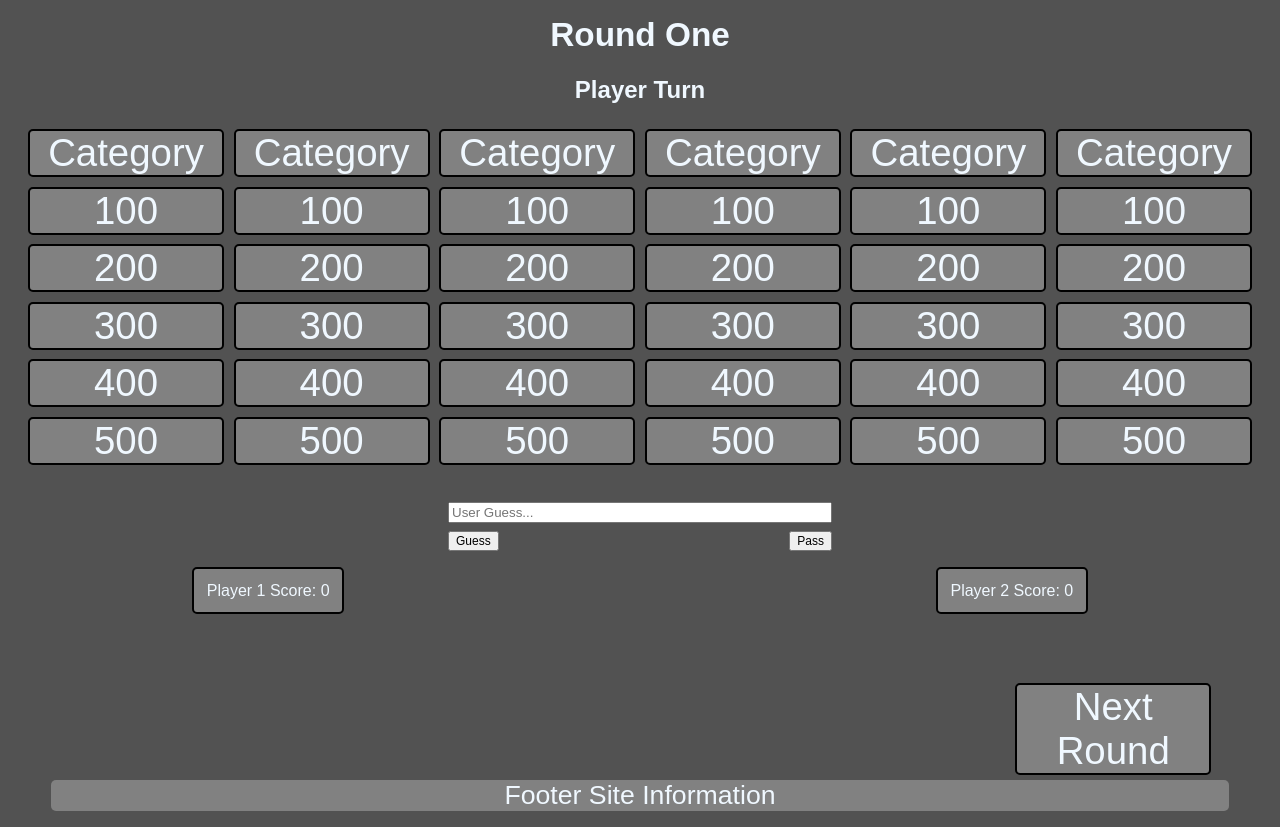
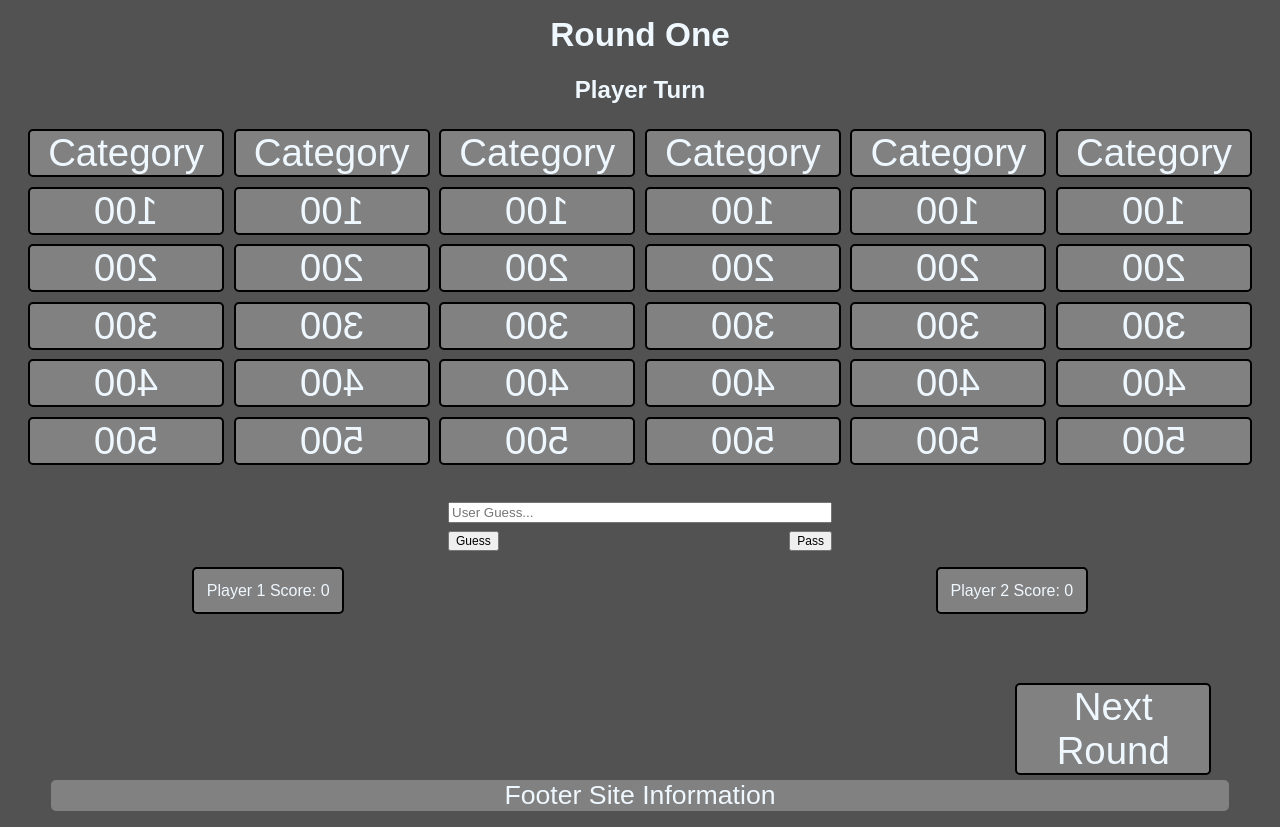
Before and after one commit to burlingtoncodeacademy-students/jeopardy-board-Khaleco, a plain HTML site: page round-1.html in a window 1280 px wide. Drawn offline with Linux system fonts and the light colour scheme.

Commit message:
Imported flip animation for game board

```diff
--- a/round-1.html
+++ b/round-1.html
@@ -14,57 +14,53 @@
     <div class="board">
       <div class="category">
         <p>Category</p>
-        <a href="" class="question1 question">100</a>
-        <a href="" class="question2 question">200</a>
-        <a href="" class="question3 question">300</a>
-        <a href="" class="question4 question">400</a>
-        <a href="" class="question5 question">500</a>
+        <a href="" class="question1 question flip-vertical-fwd">100</a>
+        <a href="" class="question2 question flip-vertical-fwd">200</a>
+        <a href="" class="question3 question flip-vertical-fwd">300</a>
+        <a href="" class="question4 question flip-vertical-fwd">400</a>
+        <a href="" class="question5 question flip-vertical-fwd">500</a>
+      </div>
+      <div class="category">
+        <p>Category</p>
+        <a href="" class="question1 question flip-vertical-fwd">100</a>
+        <a href="" class="question2 question flip-vertical-fwd">200</a>
+        <a href="" class="question3 question flip-vertical-fwd">300</a>
+        <a href="" class="question4 question flip-vertical-fwd">400</a>
+        <a href="" class="question5 question flip-vertical-fwd">500</a>
+      </div>
+      <div class="category">
+        <p>Category</p>
+        <a href="" class="question1 question flip-vertical-fwd">100</a>
+        <a href="" class="question2 question flip-vertical-fwd">200</a>
+        <a href="" class="question3 question flip-vertical-fwd">300</a>
+        <a href="" class="question4 question flip-vertical-fwd">400</a>
+        <a href="" class="question5 question flip-vertical-fwd">500</a>
+      </div>
+      <div class="category">
+        <p>Category</p>
+        <a href="" class="question1 question flip-vertical-fwd">100</a>
+        <a href="" class="question2 question flip-vertical-fwd">200</a>
+        <a href="" class="question3 question flip-vertical-fwd">300</a>
+        <a href="" class="question4 question flip-vertical-fwd">400</a>
+        <a href="" class="question5 question flip-vertical-fwd">500</a>
+      </div>
+      <div class="category">
+        <p>Category</p>
+        <a href="" class="question1 question flip-vertical-fwd">100</a>
+        <a href="" class="question2 question flip-vertical-fwd">200</a>
+        <a href="" class="question3 question flip-vertical-fwd">300</a>
+        <a href="" class="question4 question flip-vertical-fwd">400</a>
+        <a href="" class="question5 question flip-vertical-fwd">500</a>
+      </div>
+      <div class="category">
+        <p>Category</p>
+        <a href="" class="question1 question flip-vertical-fwd">100</a>
+        <a href="" class="question2 question flip-vertical-fwd">200</a>
+        <a href="" class="question3 question flip-vertical-fwd">300</a>
+        <a href="" class="question4 question flip-vertical-fwd">400</a>
+        <a href="" class="question5 question flip-vertical-fwd">500</a>
       </div>
 
-      <div class="category">
-        <p>Category</p>
-        <a href="" class="question1 question">100</a>
-        <a href="" class="question2 question">200</a>
-        <a href="" class="question3 question">300</a>
-        <a href="" class="question4 question">400</a>
-        <a href="" class="question5 question">500</a>
-      </div>
-
-      <div class="category">
-        <p>Category</p>
-        <a href="" class="question1 question">100</a>
-        <a href="" class="question2 question">200</a>
-        <a href="" class="question3 question">300</a>
-        <a href="" class="question4 question">400</a>
-        <a href="" class="question5 question">500</a>
-      </div>
-
-      <div class="category">
-        <p>Category</p>
-        <a href="" class="question1 question">100</a>
-        <a href="" class="question2 question">200</a>
-        <a href="" class="question3 question">300</a>
-        <a href="" class="question4 question">400</a>
-        <a href="" class="question5 question">500</a>
-      </div>
-
-      <div class="category">
-        <p>Category</p>
-        <a href="" class="question1 question">100</a>
-        <a href="" class="question2 question">200</a>
-        <a href="" class="question3 question">300</a>
-        <a href="" class="question4 question">400</a>
-        <a href="" class="question5 question">500</a>
-      </div>
-
-      <div class="category">
-        <p>Category</p>
-        <a href="" class="question1 question">100</a>
-        <a href="" class="question2 question">200</a>
-        <a href="" class="question3 question">300</a>
-        <a href="" class="question4 question">400</a>
-        <a href="" class="question5 question">500</a>
-      </div>
 
     </div>
 
--- a/style.css
+++ b/style.css
@@ -209,3 +209,41 @@ footer {
     83.3%{background-color: rgb(0, 127, 0);}
     100%{background-color: rgb(0, 127, 127);}
 }
+
+.flip-vertical-fwd {
+	-webkit-animation: flip-vertical-fwd 0.4s cubic-bezier(0.455, 0.030, 0.515, 0.955) both;
+	animation: flip-vertical-fwd 0.4s cubic-bezier(0.455, 0.030, 0.515, 0.955) both;
+}
+
+/* ----------------------------------------------
+ * Generated by Animista on 2023-9-20 14:8:28
+ * Licensed under FreeBSD License.
+ * See http://animista.net/license for more info.
+ * w: http://animista.net, t: @cssanimista
+ * ---------------------------------------------- */
+
+/**
+ * ----------------------------------------
+ * animation flip-vertical-fwd
+ * ----------------------------------------
+ */
+@-webkit-keyframes flip-vertical-fwd {
+    0% {
+    -webkit-transform: translateZ(0) rotateY(0);
+            transform: translateZ(0) rotateY(0);
+    }
+    100% {
+    -webkit-transform: translateZ(160px) rotateY(180deg);
+            transform: translateZ(160px) rotateY(180deg);
+    }
+}
+@keyframes flip-vertical-fwd {
+    0% {
+    -webkit-transform: translateZ(0) rotateY(0);
+            transform: translateZ(0) rotateY(0);
+    }
+    100% {
+    -webkit-transform: translateZ(160px) rotateY(180deg);
+            transform: translateZ(160px) rotateY(180deg);
+    }
+}
```
Also changed, not shown: round-2.html (+30 -35 lines).
